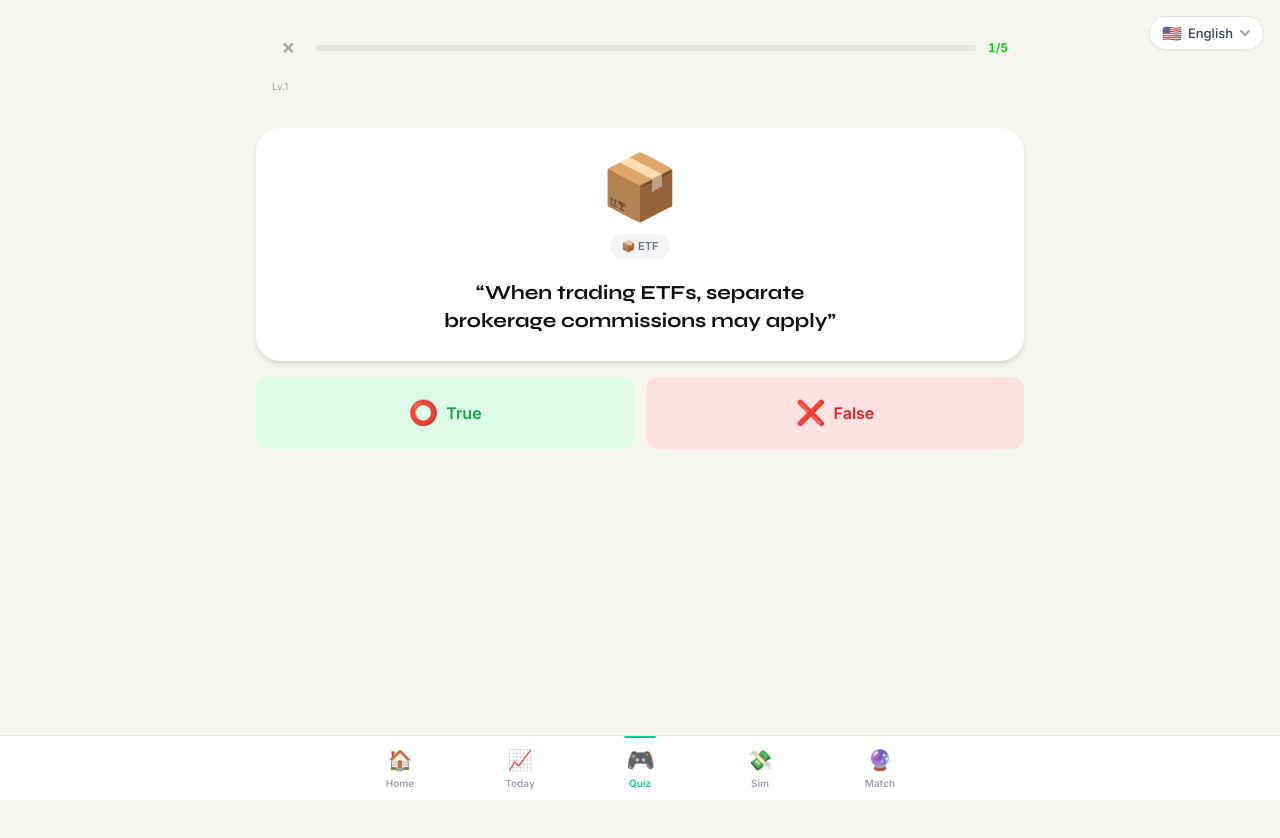
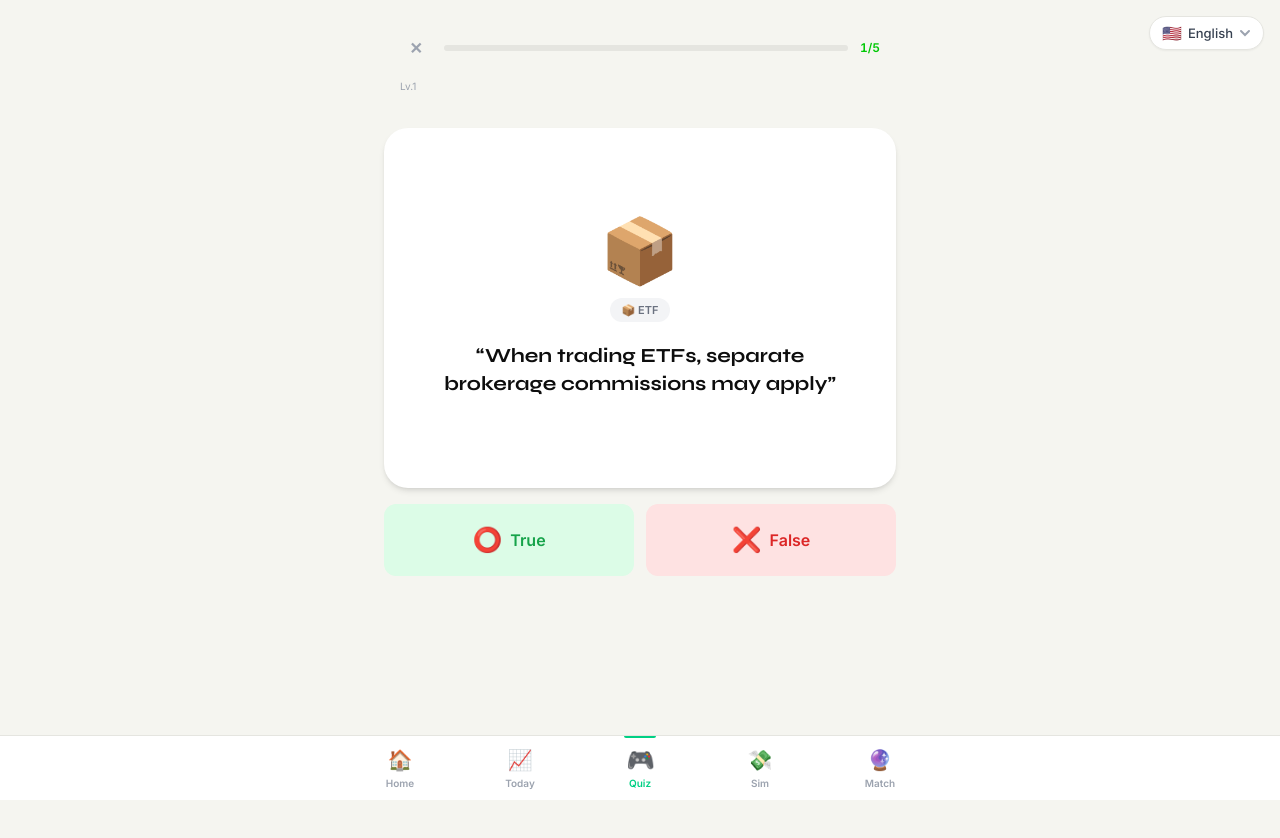
Before and after one commit to PeterWorld816/rate-my-stock, a Next.js app: page /quiz in a window 1280 px wide. Shown: the top 838 px of the page. Built offline with nearby package versions, Linux system fonts and the light colour scheme.

Commit message:
fix: quiz card ratio + simulator heading size

```diff
--- a/app/quiz/page.tsx
+++ b/app/quiz/page.tsx
@@ -346,7 +346,7 @@ export default function QuizPage() {
 
       <main className="min-h-screen bg-[#F5F5F0] font-sans flex flex-col items-center">
         {/* ── Top bar ── */}
-        <div className="w-full max-w-[420px] sm:max-w-lg md:max-w-2xl lg:max-w-3xl px-4 pt-8 pb-4">
+        <div className="w-full max-w-[420px] md:max-w-lg px-4 pt-8 pb-4">
           <div className="flex items-center gap-3">
             <Link
               href="/"
@@ -372,12 +372,12 @@ export default function QuizPage() {
 
         {/* ── Center content ── */}
         <div
-          className="flex-1 flex flex-col items-center justify-start pt-4 w-full px-4 pb-6 gap-4"
+          className="flex-1 flex flex-col items-center justify-start pt-4 w-full px-4 md:px-8 pb-6 gap-4"
           key={current}
         >
           {/* Question card */}
           <div
-            className="bg-white rounded-3xl shadow-md w-full max-w-[420px] sm:max-w-lg md:max-w-2xl lg:max-w-3xl p-6 transition-all duration-300"
+            className="bg-white rounded-3xl shadow-md w-full max-w-[420px] md:max-w-lg p-6 md:p-8 flex flex-col justify-center min-h-[300px] md:min-h-[360px] transition-all duration-300"
             style={{
               border: `2px solid ${revealed ? (isCorrect ? "#00C805" : "#EF4444") : "transparent"}`,
             }}
@@ -399,7 +399,7 @@ export default function QuizPage() {
           </div>
 
           {/* O/X buttons */}
-          <div className="grid grid-cols-2 gap-3 w-full max-w-[420px] sm:max-w-lg md:max-w-2xl lg:max-w-3xl">
+          <div className="grid grid-cols-2 gap-3 w-full max-w-[420px] md:max-w-lg">
             {([
               { val: true as boolean, symbol: "⭕", label: t.oLabel },
               { val: false as boolean, symbol: "❌", label: t.xLabel },
@@ -427,7 +427,7 @@ export default function QuizPage() {
 
           {/* Feedback + Next */}
           {revealed && (
-            <div className="w-full max-w-[420px] sm:max-w-lg md:max-w-2xl lg:max-w-3xl anim-feedback">
+            <div className="w-full max-w-[420px] md:max-w-lg anim-feedback">
               <div
                 className="rounded-2xl p-4 mb-3 flex items-start gap-3"
                 style={{ background: isCorrect ? "#DCFCE7" : "#FEE2E2" }}
--- a/app/simulator/page.tsx
+++ b/app/simulator/page.tsx
@@ -215,14 +215,14 @@ function SimulatorContent() {
       `}</style>
 
       <main className="min-h-screen bg-[#F5F5F0] font-sans">
-        <div className="max-w-sm sm:max-w-lg md:max-w-2xl lg:max-w-3xl mx-auto px-4 pt-12 pb-8">
+        <div className="max-w-sm sm:max-w-lg md:max-w-2xl mx-auto px-4 md:px-8 pt-12 pb-8">
 
           {/* ── Header ── */}
           <div className="mb-6">
             <div className="inline-flex items-center gap-2 rounded-full px-3 py-1 text-xs font-semibold mb-3" style={{ background: "#F59E0B18", color: "#F59E0B" }}>
               💸 {t.simulator}
             </div>
-            <h1 className="font-display font-bold text-2xl md:text-3xl lg:text-4xl text-[#0D0D0D] leading-tight mb-1">
+            <h1 className="font-display font-bold text-2xl md:text-4xl lg:text-5xl text-[#0D0D0D] leading-tight mb-1">
               {t.simulatorTitle.replace("{period}", periodLabel(period))}
             </h1>
             <p className="text-sm md:text-base text-[#6B7280]">
```
